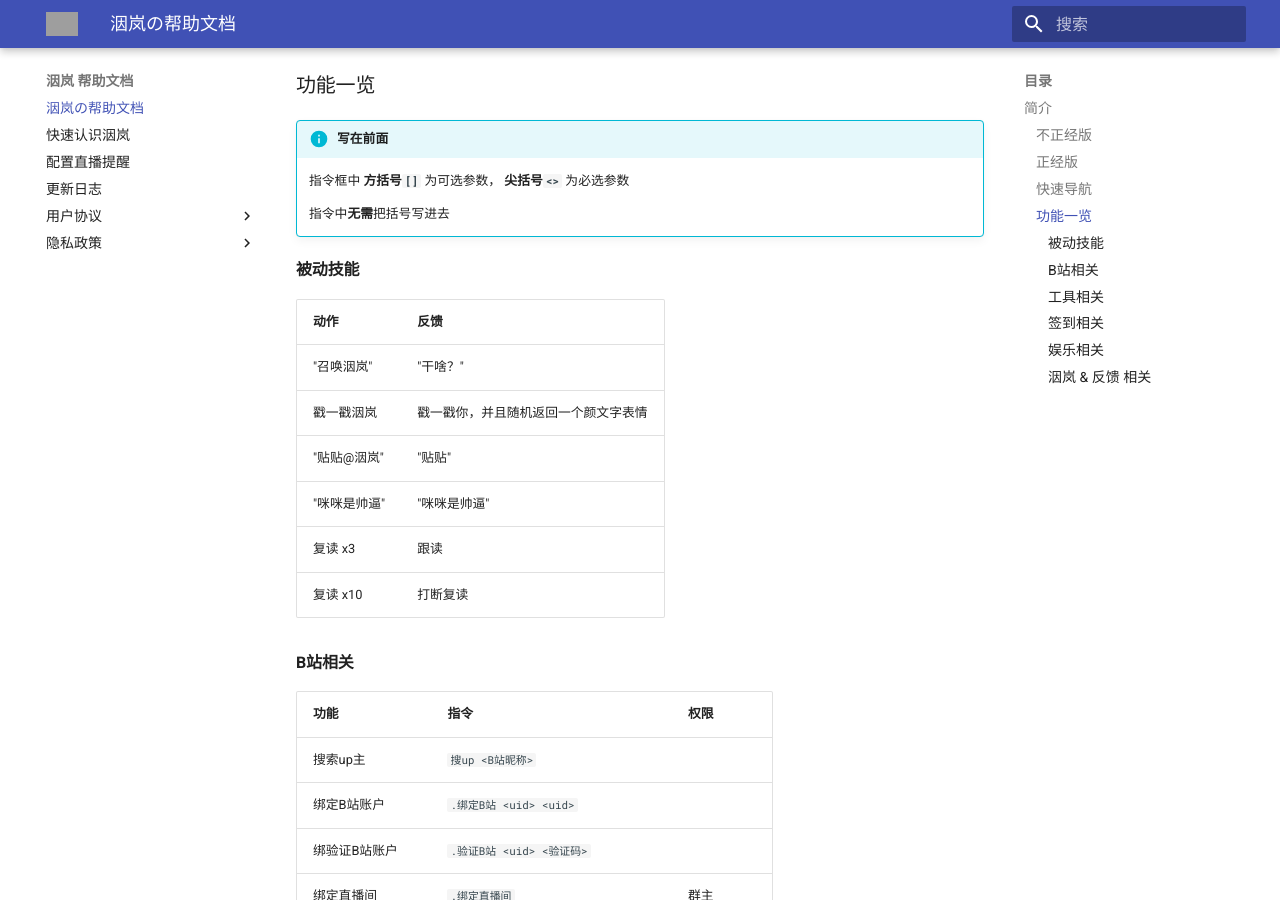
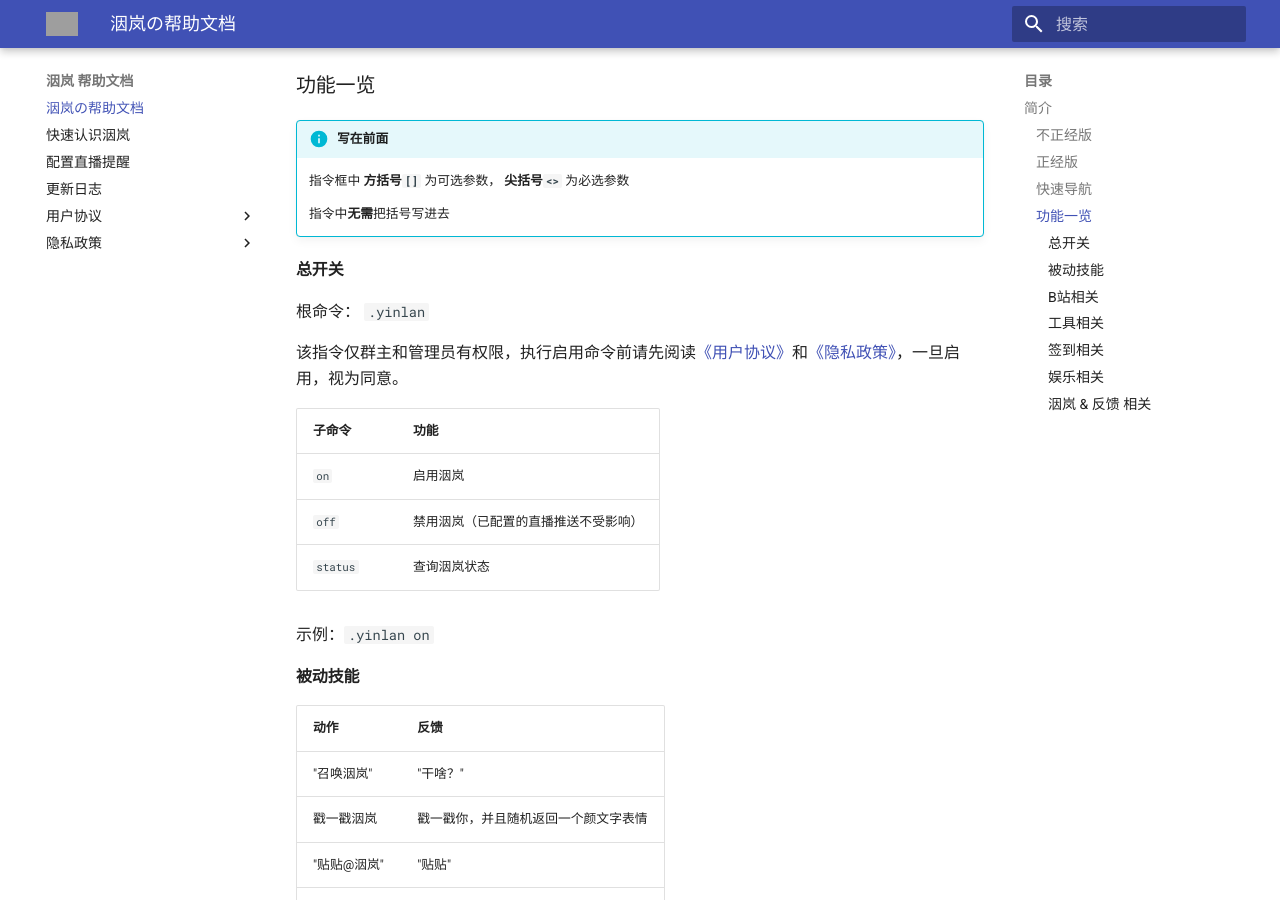
Before and after one commit to colour93/yinlan-help, an MkDocs documentation site: the page built from docs/index.md, in a window 1280 px wide and 900 px high, scrolled down 823 px. Built offline with MkDocs 1.6.1 and Material for MkDocs 9.7.7, drawn with Linux system fonts in a browser that asks for light colours; some of the changed text lies outside the part shown; grey boxes are pictures that could not be loaded.

Commit message:
简介增加总开关

```diff
--- a/docs/index.md
+++ b/docs/index.md
@@ -32,6 +32,20 @@
 	指令框中 **方括号`[]`** 为可选参数， **尖括号`<>`** 为必选参数
 
 	指令中**无需**把括号写进去
+
+#### 总开关
+
+根命令： `.yinlan`
+
+该指令仅群主和管理员有权限，执行启用命令前请先阅读[《用户协议》](/userAgreement)和[《隐私政策》](/privacy)，一旦启用，视为同意。
+
+| 子命令 | 功能 |
+| :---- | :--- |
+| `on`   | 启用洇岚 |
+| `off`   | 禁用洇岚（已配置的直播推送不受影响） |
+| `status`   | 查询洇岚状态 |
+
+示例：`.yinlan on`
 
 #### 被动技能
 
```
Also changed, not shown: other parts of docs/index.md (+1 -1 lines).
